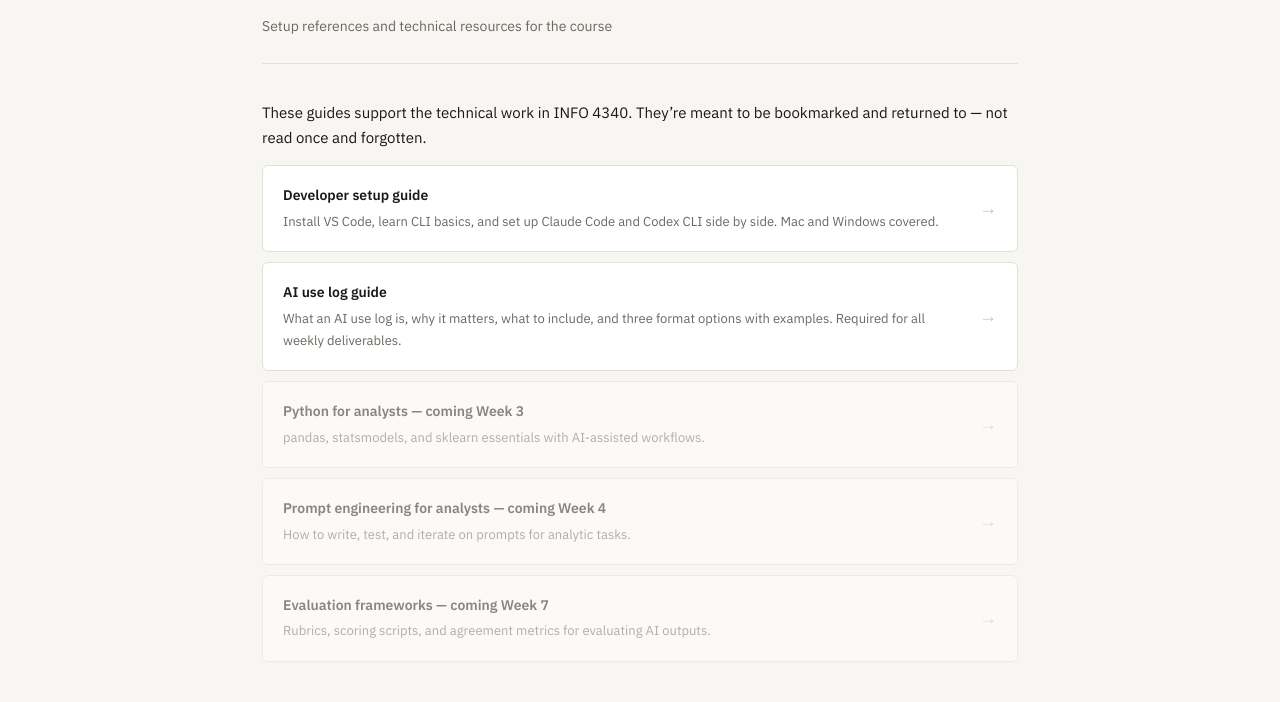
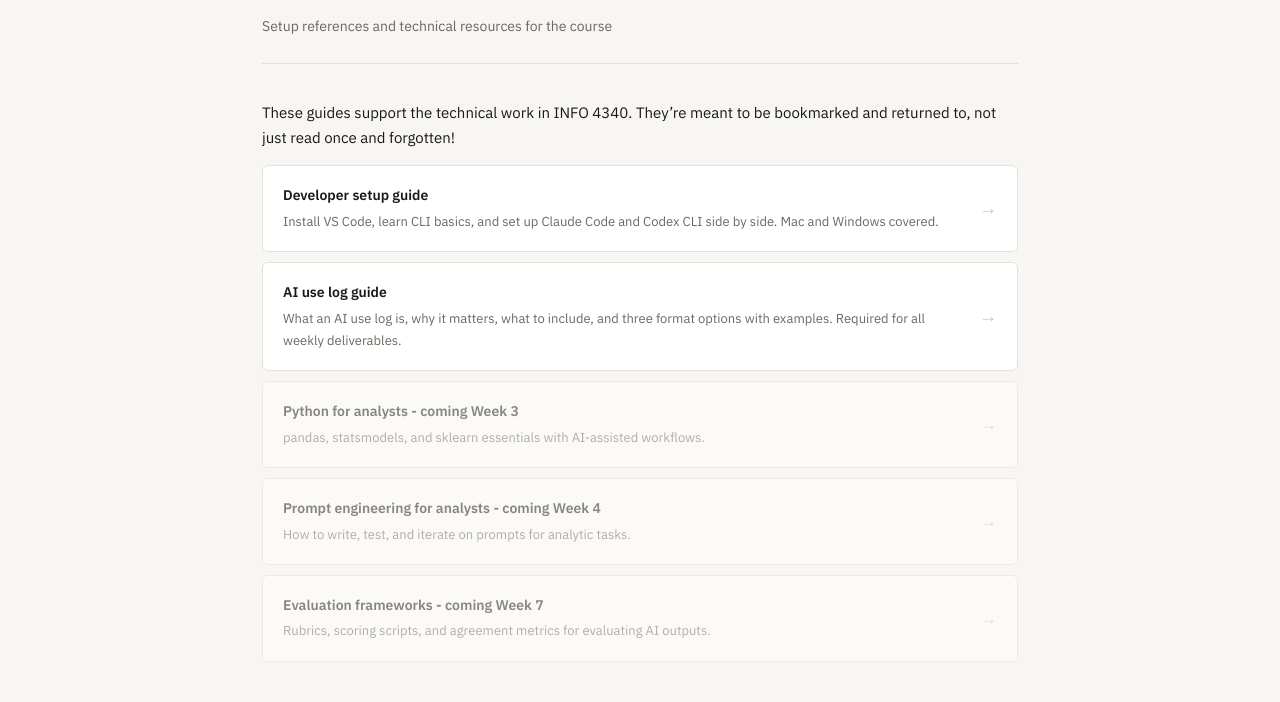
Before and after one commit to steflangehennig/info4340, a Jekyll site: the page built from guides/index.md, in a window 1280 px wide and 944 px high. Shown: the part 141-843 px from the top of the window. Built offline with Jekyll 4.4.1, drawn with Linux system fonts in a browser that asks for light colours.

Commit message:
update guides.md

```diff
--- a/guides/index.md
+++ b/guides/index.md
@@ -4,7 +4,7 @@ title: Guides
 subtitle: Setup references and technical resources for the course
 ---
 
-These guides support the technical work in INFO 4340. They're meant to be bookmarked and returned to — not read once and forgotten.
+These guides support the technical work in INFO 4340. They're meant to be bookmarked and returned to, not just read once and forgotten!
 
 <div class="guide-list">
 
@@ -26,7 +26,7 @@ These guides support the technical work in INFO 4340. They're meant to be bookma
 
   <div class="guide-card" style="opacity:.5; cursor:default;">
     <div class="guide-card-left">
-      <div class="guide-card-title">Python for analysts — coming Week 3</div>
+      <div class="guide-card-title">Python for analysts - coming Week 3</div>
       <div class="guide-card-desc">pandas, statsmodels, and sklearn essentials with AI-assisted workflows.</div>
     </div>
     <div class="guide-card-arrow">→</div>
@@ -34,7 +34,7 @@ These guides support the technical work in INFO 4340. They're meant to be bookma
 
   <div class="guide-card" style="opacity:.5; cursor:default;">
     <div class="guide-card-left">
-      <div class="guide-card-title">Prompt engineering for analysts — coming Week 4</div>
+      <div class="guide-card-title">Prompt engineering for analysts - coming Week 4</div>
       <div class="guide-card-desc">How to write, test, and iterate on prompts for analytic tasks.</div>
     </div>
     <div class="guide-card-arrow">→</div>
@@ -42,7 +42,7 @@ These guides support the technical work in INFO 4340. They're meant to be bookma
 
   <div class="guide-card" style="opacity:.5; cursor:default;">
     <div class="guide-card-left">
-      <div class="guide-card-title">Evaluation frameworks — coming Week 7</div>
+      <div class="guide-card-title">Evaluation frameworks - coming Week 7</div>
       <div class="guide-card-desc">Rubrics, scoring scripts, and agreement metrics for evaluating AI outputs.</div>
     </div>
     <div class="guide-card-arrow">→</div>
```
